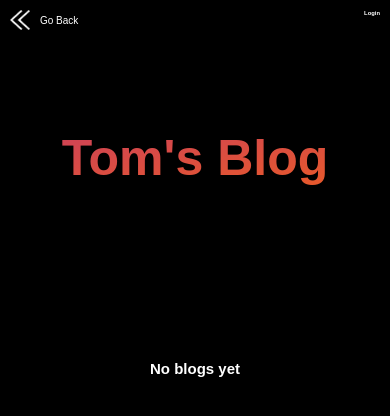
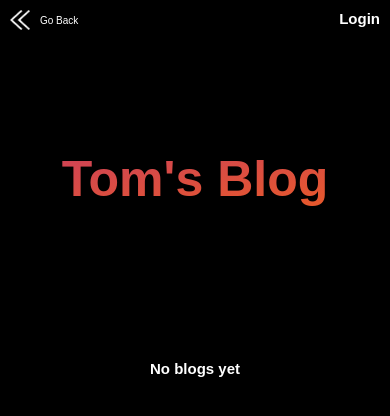
Before and after one commit to exciteabletom/tomdougiamas.com, a Django app: page /blog/ in a window 390 px wide. Shown: the top 416 px of the page. Run offline with Django 3.2, Linux system fonts and the light colour scheme; data that the repository does not hold is empty; some libraries are stand-ins or nearby versions.

Commit message:
mobile fixes for blog

```diff
--- a/tomdougiamas/static/tomdougiamas.css
+++ b/tomdougiamas/static/tomdougiamas.css
@@ -85,8 +85,10 @@ a {
 }
 
 .shorten-header {
+	margin-top: 2.5vh;
 	height: 35vh;
-    margin-bottom: 5vh;
+	width: 80%;
+    margin-bottom: 2.5vh;
 }
 
 /* Down arrow */
@@ -199,7 +201,7 @@ a {
 	transition: transform 0.2s;
 
 	color: #fff;
-    font-size: 1.5vw;
+    font-size: 1.5rem;
 	font-weight: bold;
 }
 
@@ -268,10 +270,6 @@ a {
 	font-size: 4rem;
 	text-align: center;
 	text-decoration: none;
-}
-
-.links-nav > a {
-
 }
 
 .links-nav > a:hover {
@@ -420,7 +418,8 @@ a {
 }
 
 .blog-text > p {
-	width: 50rem
+    width: 40rem;
+	max-width: 80%;
 }
 
 .comments {
@@ -430,7 +429,7 @@ a {
 }
 
 .comments > * {
-	width: 50rem;
+	width: 60%;
 	margin: 0 auto;
 }
 
```
